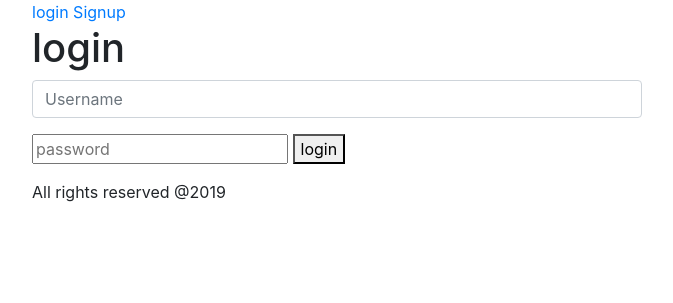
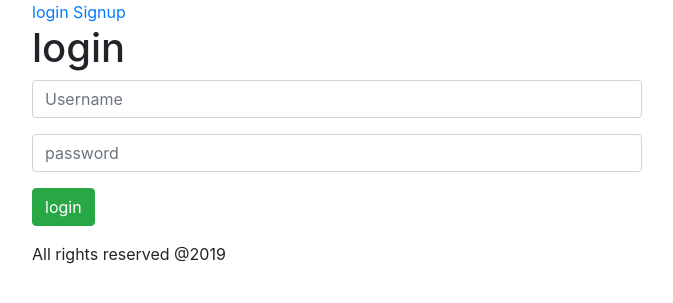
Before and after one commit to srikanthkarra376/php-login-system, a PHP site: page /login.php in a window 1280 px wide. Shown: the top 303 px of the page, without its empty margins (303-976 px from the left). Run offline with PHP 8.4, Linux system fonts and the light colour scheme.

Commit message:
added login errors and full functionality

```diff
--- a/login.php
+++ b/login.php
@@ -1,43 +1,52 @@
 <?php
+//start the session in all pages
 session_start();
+//check if the form is submited
 if(isset($_POST["login-btn"])){
-
+  //include the db credentials
   include 'includes/db.config.php';
   //get the form values
   $login_uname = $_POST["login-uname"];
   $login_pwd = $_POST["login-pwd"];
   //create an array to store errors !
   $login_errors = array();
-
+  //check empty username
   if(empty($login_uname)) {
     $login_errors["login_uname_err"] = "Invalid User name !";
-
   }
-
+   //check the empty passord
   if(empty($login_pwd)) {
     $login_errors["login_pwd_err"] = "Invalid password !";
 
-  }
-
+ }
+ //check for the erreors in the array
   if(count($login_errors)==0) {
 
     //query database to check for existing users
   $stmt = "SELECT * FROM users WHERE username='$login_uname'";
+   //prepare the mysql query
+  if($result = mysqli_query($connection, $stmt)) {
+    //condition to check for the returned results is true or not
+    if(mysqli_num_rows($result)==1){
+     // convert the result variables in to array loop through the array fetch the values from the array
+      while($row = mysqli_fetch_array($result)){
 
-  if($result = mysqli_query($connection, $stmt)) {
+        //comapre the passowrd of user entered and db password against hasshed password
+        $passwordVerify= password_verify($login_pwd,$row["password"]);
 
-    if(mysqli_num_rows($result) == 1){
-      while($row = mysqli_fetch_array($result)){
-        $_SESSION["myname"] = $row["username"];
+        if($passwordVerify) {
+            //if password verifies then set the username in to session
+          $_SESSION["myname"] = $row["username"];
+          // redirect the user to   the index page
+          header("Location:index.php");
 
-        $passwordVerify= password_verify($row["password"]);
-        if($login_pwd == $passwordVerify) {
+        } else {
+          $db_check_password_err = "wrong password!";
+        }
+      }
 
-          header("Location:index.php");
-        }
-
-      }
-      header("Location:index.php");
+      } else {
+        $db_check_username_err = "Username does not exit !";
       }
 
     }
@@ -45,8 +54,6 @@ if(isset($_POST["login-btn"])){
   }
 
 }
-
-
 ?>
 <div class="container col-md-6">
 
@@ -56,13 +63,26 @@ if(isset($_POST["login-btn"])){
 <form action="<?php echo htmlspecialchars($_SERVER["PHP_SELF"]);?>" method="post">
   <div class="form-group">
     <input type="text" class="form-control" name="login-uname" placeholder="Username" value="<?php if(isset($login_uname)) echo $login_uname ;?>">
-    <p><?php if(isset( $login_errors["login_uname_err"])) echo  $login_errors["login_uname_err"]; ?></p>
+
+    <small  class="form-text text-danger">
+       <?php if(isset( $login_errors["login_uname_err"])) echo  $login_errors["login_uname_err"]; ?>
+    </small>
+    <small  class="form-text text-danger">
+       <?php if(isset( $db_check_username_err)) echo  $db_check_username_err; ?>
+    </small>
   </div>
 
+   <div class="form-group">
+   <input type="password"  class= "form-control" name="login-pwd" placeholder="password" >
+   <small  class="form-text text-danger">
+   <?php if(isset( $login_errors["login_pwd_err"])) echo $login_errors["login_pwd_err"]; ?>
+    </small>
+    <small  class="form-text text-danger">
+       <?php if(isset(   $db_check_password_err)) echo   $db_check_password_err; ?>
+    </small>
 
-   <input type="password" name="login-pwd" placeholder="password" >
-   <?php if(isset( $login_errors["login_pwd_err"])) echo $login_errors["login_pwd_err"]; ?>
-   <button type="submit" name="login-btn">login</button>
+   </div>
+     <button class="btn btn-success" type="submit" name="login-btn">login</button>
 
 </form>
 
```
